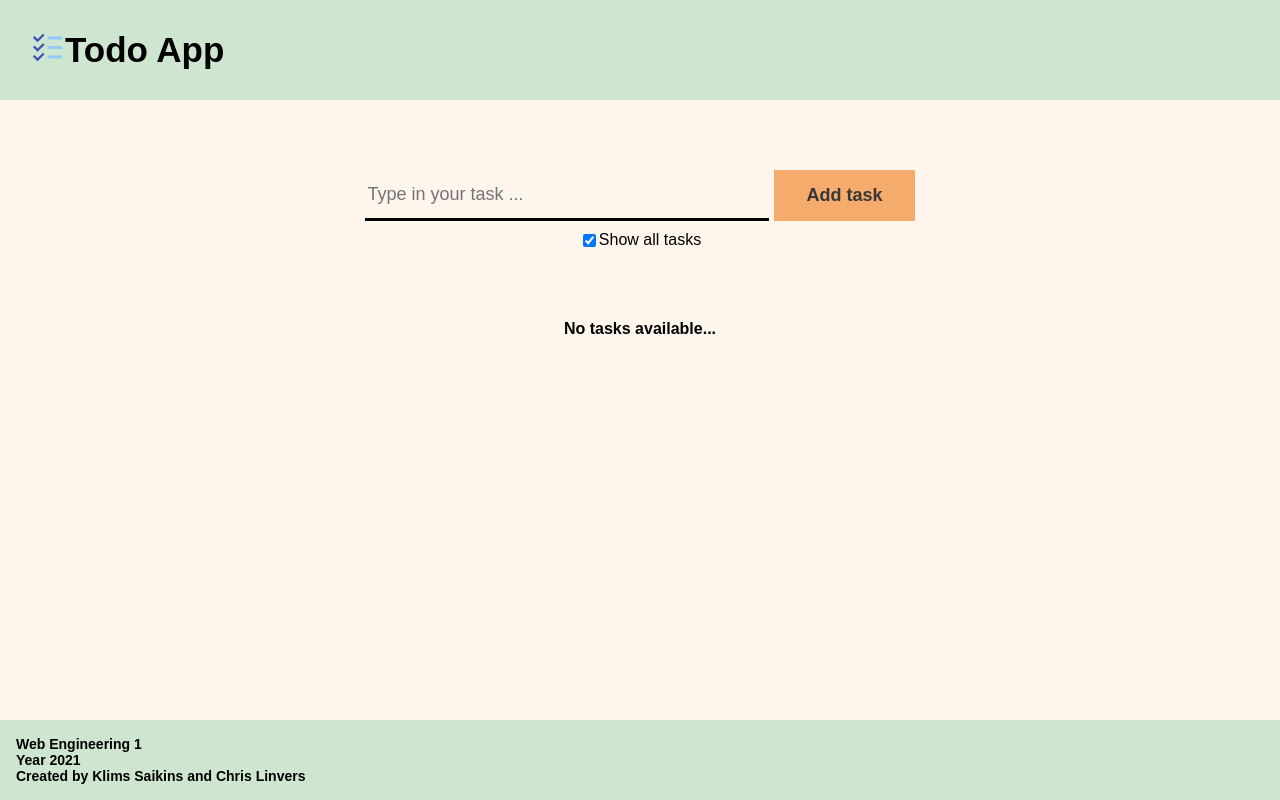
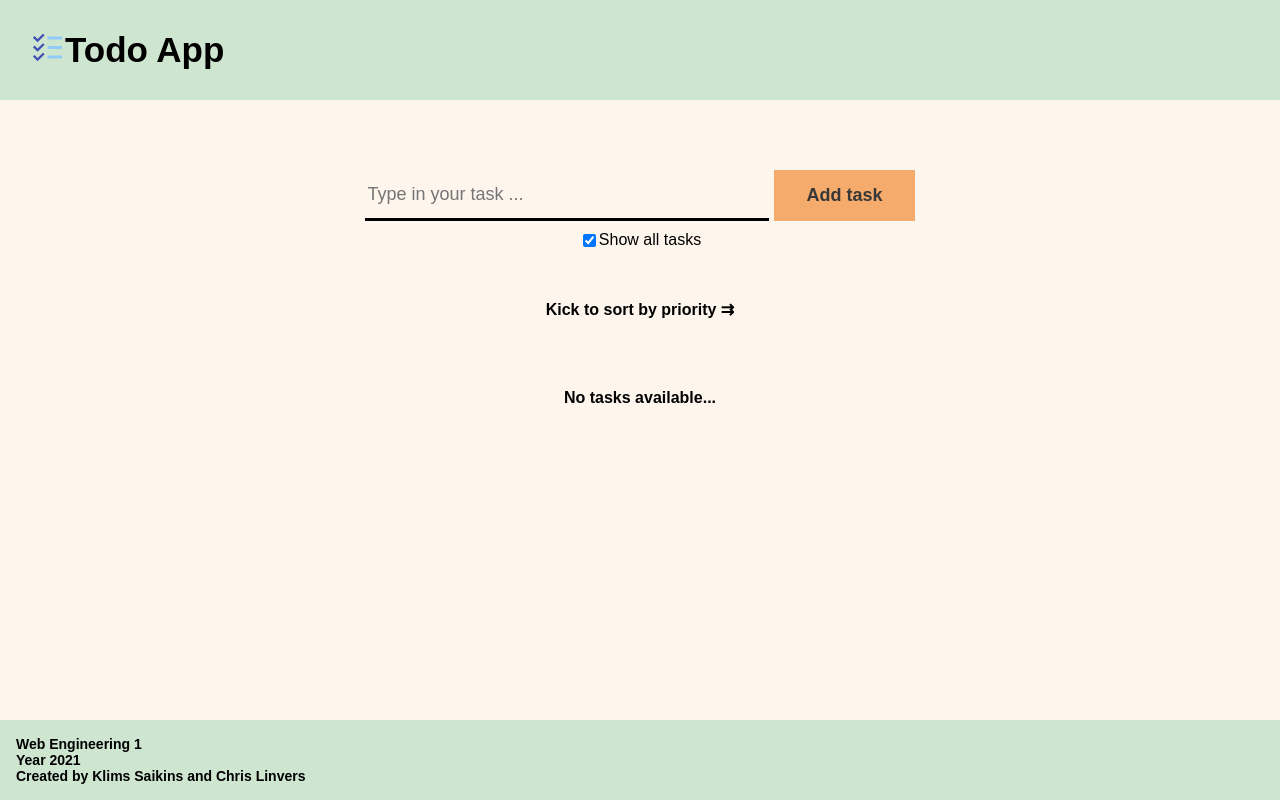
Before and after one commit to saikinsklims/todo-list-simple, a React (Create React App) app: page / in a window 1280 px wide. Built offline with nearby package versions, Linux system fonts and the light colour scheme.

Commit message:
added sort by priority

```diff
--- a/src/Content.tsx
+++ b/src/Content.tsx
@@ -13,7 +13,7 @@ export const Content = () => {
     const [taskList, setTaskList] = useState<ITask[]>([])
     const [enableDoneFiler, setenableDoneFiler] = useState<boolean>(false)
     const [taskListFilter, setTaskListFilter] = useState<string>(" ")
-    const [sortCriteria, sortByCriteria] = useState<string>("")
+    const [sortByPrio, setSortByPrio] = useState<number>(0)
 
     // adds tasks into taskLis
     const addTask = (taskName: string): void => {
@@ -65,14 +65,14 @@ export const Content = () => {
     }
 
     // set a sort criteria for the task list
-    const setSortCriteria = (sortCriteria: string) => {
-
+    const setPrioritySort = (priorityStatus : number) => {
+        setSortByPrio(priorityStatus)
     }
 
     return (
         <div className="content">
-            <TaskInput onAddTask={addTask} onFilterChange={setDoneFilterStatus} onInputFieldChange={setFilterForTaskList} />
-            <TaskField taskInputCurr={taskListFilter} onSortByCriteria={setSortCriteria} filterShowAllStatus={enableDoneFiler} taskList={taskList} onDelete={deleteTask} onPrioChange={changePriority} onDoneStatusChange={setDoneStatus} />
+            <TaskInput onAddTask={addTask} onFilterChange={setDoneFilterStatus} onInputFieldChange={setFilterForTaskList} onSortByPrio={setPrioritySort} />
+            <TaskField taskInputCurr={taskListFilter} onSortByPrio={sortByPrio} filterShowAllStatus={enableDoneFiler} taskList={taskList} onDelete={deleteTask} onPrioChange={changePriority} onDoneStatusChange={setDoneStatus} />
         </div>
     );
 }
--- a/src/TaskField.tsx
+++ b/src/TaskField.tsx
@@ -9,10 +9,10 @@ interface Props {
     onDelete(idToDelete: string): void
     onPrioChange(idToChange: string, newPriority: number): void
     onDoneStatusChange(idToChangeStatusDone: string, newDoneStatus: boolean): void
-    onSortByCriteria(sortCriteria: string): void;
+    onSortByPrio: number
 }
 
-export const TaskField = ({ taskInputCurr, filterShowAllStatus, taskList, onDelete, onPrioChange, onDoneStatusChange, onSortByCriteria }: Props) => {
+export const TaskField = ({ taskInputCurr, filterShowAllStatus, taskList, onDelete, onPrioChange, onDoneStatusChange, onSortByPrio }: Props) => {
 
     // show tasklist accoring to set filter option
     const showTaskList = () => {
@@ -26,6 +26,13 @@ export const TaskField = ({ taskInputCurr, filterShowAllStatus, taskList, onDele
         // filter tasks according done status
         if (filterShowAllStatus) {
             taskListInputFiltered = taskListInputFiltered.filter(task => !task.doneStatus);
+        }
+
+        // sort by priority if set
+        if (onSortByPrio === 0) {
+            taskList.sort((a,b) => (a.priority > b.priority) ? 1: -1)
+        } else if (onSortByPrio === 1) {
+            taskList.sort((a,b) => (a.priority < b.priority) ? 1: -1)
         }
 
         if (taskListInputFiltered.length === 0) {
--- a/src/TaskInput.css
+++ b/src/TaskInput.css
@@ -11,3 +11,11 @@
     justify-content: center;
     margin: 10px
 }
+
+.sortByPrio {
+    display: flex;
+    justify-content: center;
+    font-weight: bold;
+    margin-top: 50px
+
+}
--- a/src/TaskInput.tsx
+++ b/src/TaskInput.tsx
@@ -4,15 +4,16 @@ import './TaskInput.css'
 
 interface Props {
     onAddTask(taskName: string) : void
-    onFilterChange(status: boolean):void
-    onInputFieldChange(taskName: string) :void
+    onFilterChange(status: boolean) : void
+    onInputFieldChange(taskName: string) : void
+    onSortByPrio(priorityStatus : number) : void
 }
 
-export const TaskInput = ({onAddTask, onFilterChange, onInputFieldChange}:Props) => {
+export const TaskInput = ({onAddTask, onFilterChange, onInputFieldChange, onSortByPrio}:Props) => {
 
     const [taskName, setTaskName] = useState<string>("")
     const [showAllChecked, setShowAllChecked] = useState<boolean>(true)
-
+    const [prioritySort, setPrioritySort] = useState<number>(0)
 
     // handle text changes
     const updateTaskName = (event: ChangeEvent<HTMLInputElement>): void => {
@@ -43,6 +44,25 @@ export const TaskInput = ({onAddTask, onFilterChange, onInputFieldChange}:Props)
         return retVal
     }
 
+    // set how to sort, 0 = no sort, 1 = high prio, 2 = low prio
+    const setHowToSort = () => {
+        setPrioritySort(prioritySort + 1)
+        if (prioritySort > 1) {
+            setPrioritySort(0)
+        }
+        onSortByPrio(prioritySort)
+    }
+    // adds an arrow indicator for current sort status
+    const addSortArrow = () => {
+        if (prioritySort === 0) {
+            return "⇉"
+        } else if (prioritySort === 1) {
+            return "⇈"
+        } else if (prioritySort === 2) {
+            return "⇊"
+        }
+    }
+
     return (
         <div className="taskInput">
             <div className="textAndButton">
@@ -53,6 +73,7 @@ export const TaskInput = ({onAddTask, onFilterChange, onInputFieldChange}:Props)
                 <input type="checkbox" name="filtering" defaultChecked={showAllChecked} onClick={updateDoneFiltering} />
                 <label htmlFor="filtering"> Show all tasks </label>
             </div>
+            <div className="sortByPrio" onClick={setHowToSort}> Kick to sort by priority {addSortArrow()}</div>
         </div>
     );
 
```
Also changed, not shown: 1 other file (tests, documents, lock files or other folders).
